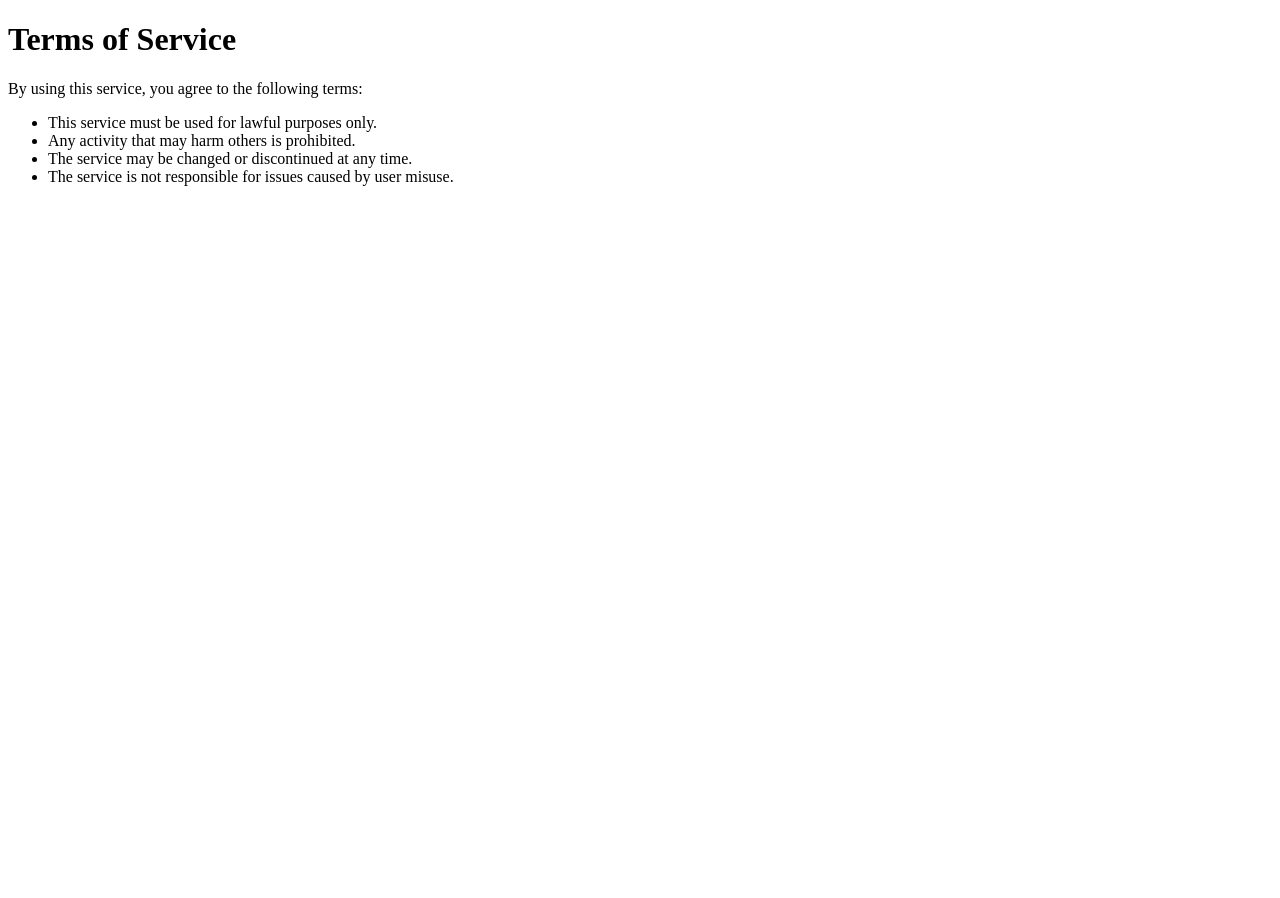
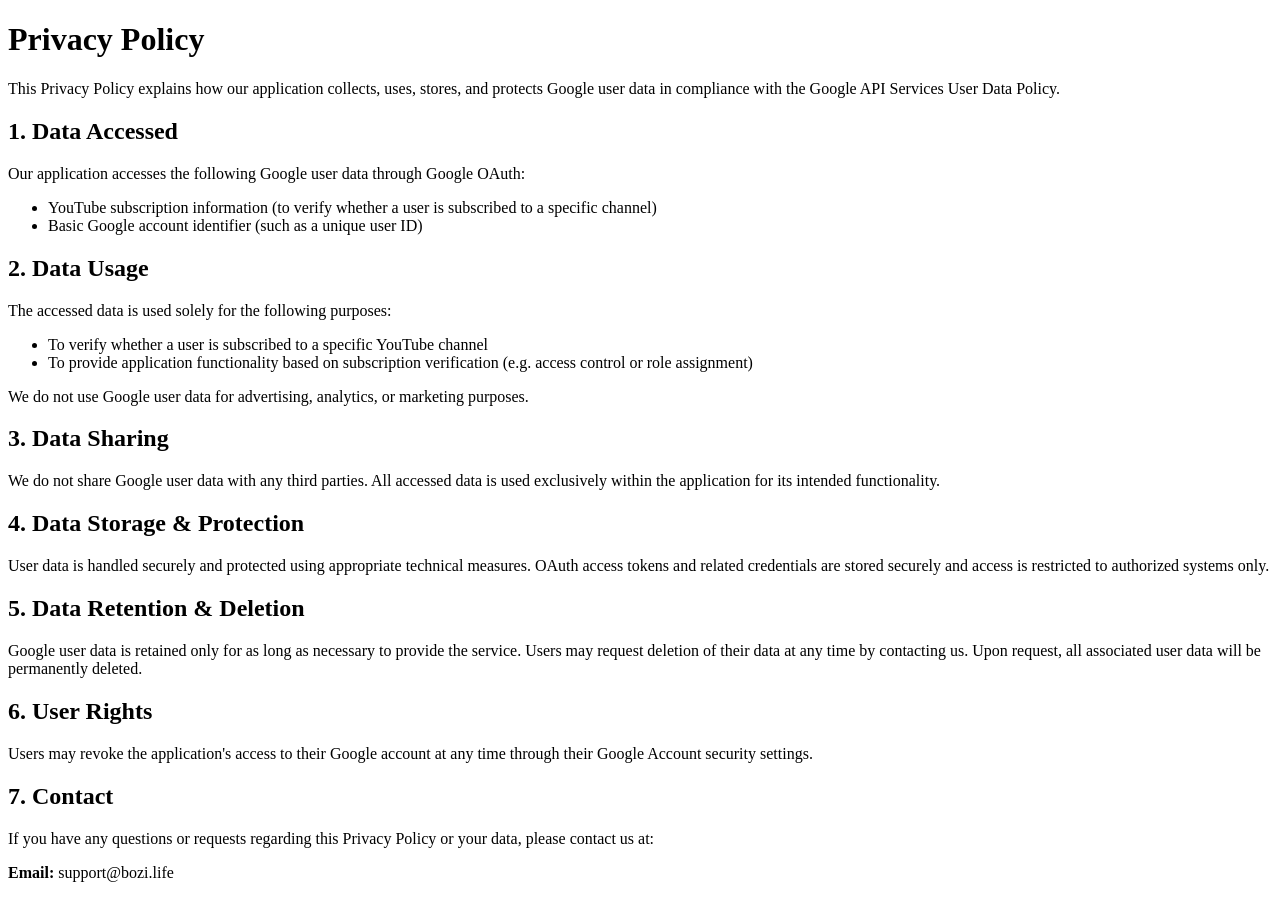
Before and after one commit to itchino/bozi.life-temp, a plain HTML site: page terms.html in a window 1280 px wide. Before the commit the page ends 800 px from the top, so only its background shows below. Drawn offline with Linux system fonts and the light colour scheme.

Commit message:
Update terms.html

```diff
--- a/terms.html
+++ b/terms.html
@@ -3,20 +3,69 @@
 <head>
     <meta charset="UTF-8">
     <meta name="viewport" content="width=device-width, initial-scale=1.0">
-    <title>Terms of Service</title>
+    <title>Privacy Policy</title>
 </head>
 <body>
 
-    <h1>Terms of Service</h1>
+<h1>Privacy Policy</h1>
 
-    <p>By using this service, you agree to the following terms:</p>
+<p>
+This Privacy Policy explains how our application collects, uses, stores, and protects Google user data
+in compliance with the Google API Services User Data Policy.
+</p>
 
-    <ul>
-        <li>This service must be used for lawful purposes only.</li>
-        <li>Any activity that may harm others is prohibited.</li>
-        <li>The service may be changed or discontinued at any time.</li>
-        <li>The service is not responsible for issues caused by user misuse.</li>
-    </ul>
+<h2>1. Data Accessed</h2>
+<p>
+Our application accesses the following Google user data through Google OAuth:
+</p>
+<ul>
+    <li>YouTube subscription information (to verify whether a user is subscribed to a specific channel)</li>
+    <li>Basic Google account identifier (such as a unique user ID)</li>
+</ul>
+
+<h2>2. Data Usage</h2>
+<p>
+The accessed data is used solely for the following purposes:
+</p>
+<ul>
+    <li>To verify whether a user is subscribed to a specific YouTube channel</li>
+    <li>To provide application functionality based on subscription verification (e.g. access control or role assignment)</li>
+</ul>
+<p>
+We do not use Google user data for advertising, analytics, or marketing purposes.
+</p>
+
+<h2>3. Data Sharing</h2>
+<p>
+We do not share Google user data with any third parties.
+All accessed data is used exclusively within the application for its intended functionality.
+</p>
+
+<h2>4. Data Storage & Protection</h2>
+<p>
+User data is handled securely and protected using appropriate technical measures.
+OAuth access tokens and related credentials are stored securely and access is restricted to authorized systems only.
+</p>
+
+<h2>5. Data Retention & Deletion</h2>
+<p>
+Google user data is retained only for as long as necessary to provide the service.
+Users may request deletion of their data at any time by contacting us.
+Upon request, all associated user data will be permanently deleted.
+</p>
+
+<h2>6. User Rights</h2>
+<p>
+Users may revoke the application's access to their Google account at any time through their Google Account security settings.
+</p>
+
+<h2>7. Contact</h2>
+<p>
+If you have any questions or requests regarding this Privacy Policy or your data, please contact us at:
+</p>
+<p>
+<strong>Email:</strong> support@bozi.life
+</p>
 
 </body>
 </html>
```
